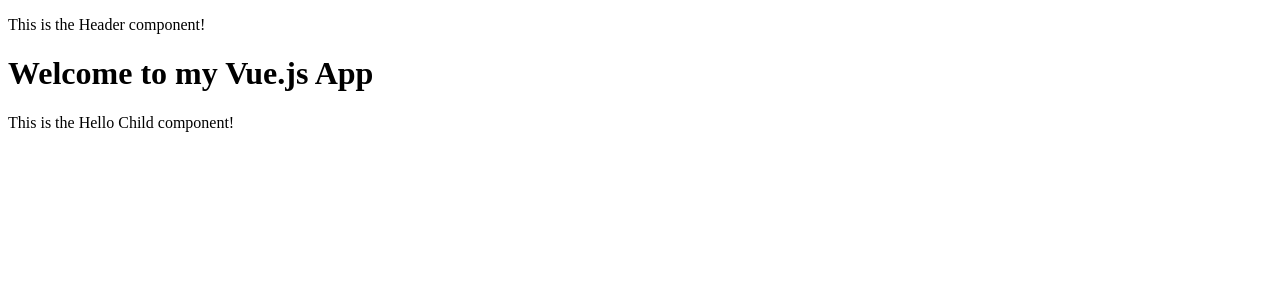
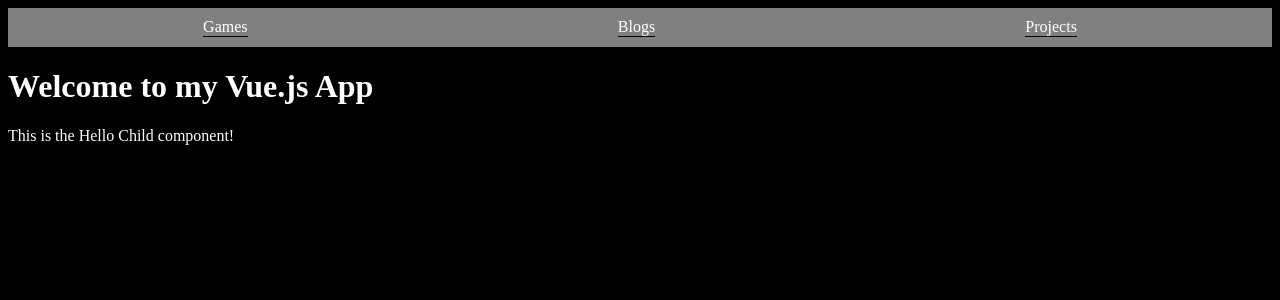
Before and after one commit to connorfrendt/my-projects, a Vue app: page / in a window 1280 px wide. Shown: the top 300 px of the page. Built offline with nearby package versions, Linux system fonts and the light colour scheme.

Commit message:
messing around with CSS

```diff
--- a/src/App.vue
+++ b/src/App.vue
@@ -10,7 +10,6 @@ import HelloWorld from './components/HelloWorld.vue'
 import Header from './components/Header.vue'
 
 export default {
-  name: 'app',
   components: {
     Header,
     HelloWorld
@@ -19,5 +18,8 @@ export default {
 </script>
 
 <style>
-
+  body {
+    background-color: black;
+    color: white;
+  }
 </style>
--- a/src/components/Header.vue
+++ b/src/components/Header.vue
@@ -1,5 +1,9 @@
 <template>
-    <p>This is the Header component!</p>
+	<div id="flex">
+		<div id="games">Games</div>
+		<div id="blogs">Blogs</div>
+		<div id="projects">Projects</div>
+	</div>
 </template>
 
 <script>
@@ -9,5 +13,19 @@ export default {
 </script>
 
 <style>
-
+#flex {
+	display: flex;
+	justify-content: space-around;
+	background: gray;
+	padding: 10px;
+}
+#games {
+  border-bottom: 1px solid black;
+}
+#blogs {
+	border-bottom: 1px solid black;
+}
+#projects {
+	border-bottom: 1px solid black;
+}
 </style>
```
